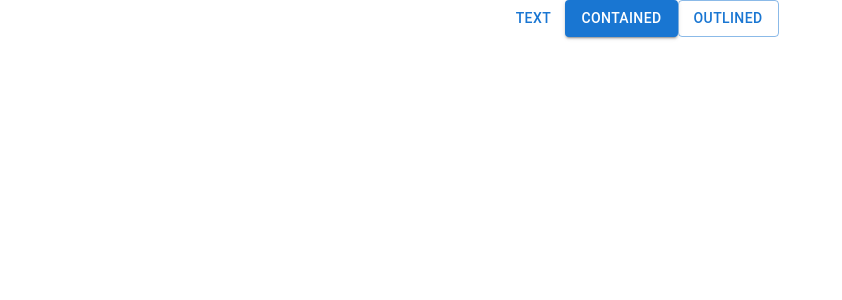
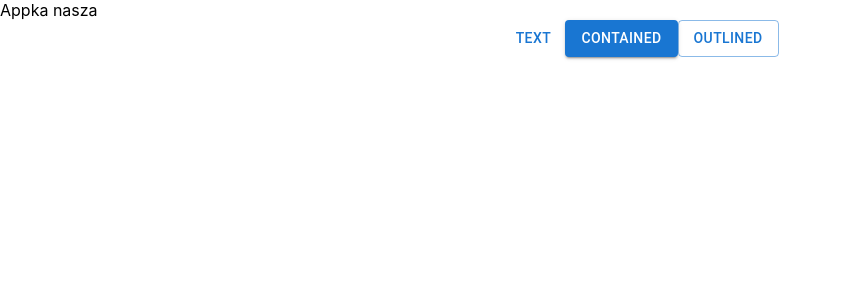
Before and after one commit to FilipdeTillier/speech-therapist-app, a React (Create React App) app: page / in a window 1280 px wide. Shown: the top 300 px of the page, without its empty margins (0-842 px from the left). Built offline with nearby package versions, Linux system fonts and the light colour scheme; the HTML template or start-up script is replaced by a standard one.

Commit message:
Add app translations

```diff
--- a/package.json
+++ b/package.json
@@ -15,9 +15,11 @@
     "@types/node": "^12.20.43",
     "@types/react": "^16.14.23",
     "@types/react-dom": "^16.9.14",
+    "flat": "^5.0.2",
     "node-sass": "^7.0.1",
     "react": "^17.0.2",
     "react-dom": "^17.0.2",
+    "react-intl": "^5.24.4",
     "react-scripts": "5.0.0",
     "styled-components": "^5.3.3",
     "typescript": "^4.5.5",
@@ -58,5 +60,8 @@
       "last 1 firefox version",
       "last 1 safari version"
     ]
+  },
+  "devDependencies": {
+    "@types/flat": "^5.0.2"
   }
 }
--- a/src/App.tsx
+++ b/src/App.tsx
@@ -1,13 +1,47 @@
-import "./App.scss";
+import { FormattedMessage, IntlProvider } from "react-intl";
+import { useEffect, useState } from "react";
+import flat from "flat";
 import { Button } from "@mui/material";
 
+import { Language } from "./common/interfaces/Language";
+import Polish from "./lang/pl.json";
+import English from "./lang/en.json";
+
+import "./App.scss";
+
+const languages = {
+  [Language.POLISH]: Polish,
+  [Language.ENGLISH]: English,
+};
+
+const { REACT_APP_LANGUAGE = Language.POLISH } = process.env;
+
 function App() {
+  const [lang, setLang] = useState<Language>(REACT_APP_LANGUAGE as Language);
+  const [locale, setLocale] = useState(languages[lang]);
+
+  useEffect(() => {
+    setLocale(languages[lang]);
+  }, [lang, setLocale]);
+
   return (
-    <div className="App">
-      <Button variant="text">Text</Button>
-      <Button variant="contained">Contained</Button>
-      <Button variant="outlined">Outlined</Button>
-    </div>
+    <IntlProvider locale={REACT_APP_LANGUAGE} messages={flat(locale)}>
+      <FormattedMessage id="appName" />
+      <div className="App">
+        <Button
+          variant="text"
+          onClick={() =>
+            lang === Language.POLISH
+              ? setLang(Language.ENGLISH)
+              : setLang(Language.POLISH)
+          }
+        >
+          Text
+        </Button>
+        <Button variant="contained">Contained</Button>
+        <Button variant="outlined">Outlined</Button>
+      </div>
+    </IntlProvider>
   );
 }
 
--- /dev/null
+++ b/src/common/interfaces/Language.ts
@@ -0,0 +1,4 @@
+export enum Language {
+  POLISH = "pl",
+  ENGLISH = "en",
+}
--- /dev/null
+++ b/src/lang/en.json
@@ -0,0 +1,3 @@
+{
+  "appName": "Speach name"
+}
--- /dev/null
+++ b/src/lang/pl.json
@@ -0,0 +1,3 @@
+{
+  "appName": "Appka nasza"
+}
```
Also changed, not shown: 2 other files (tests, documents, lock files or other folders).
